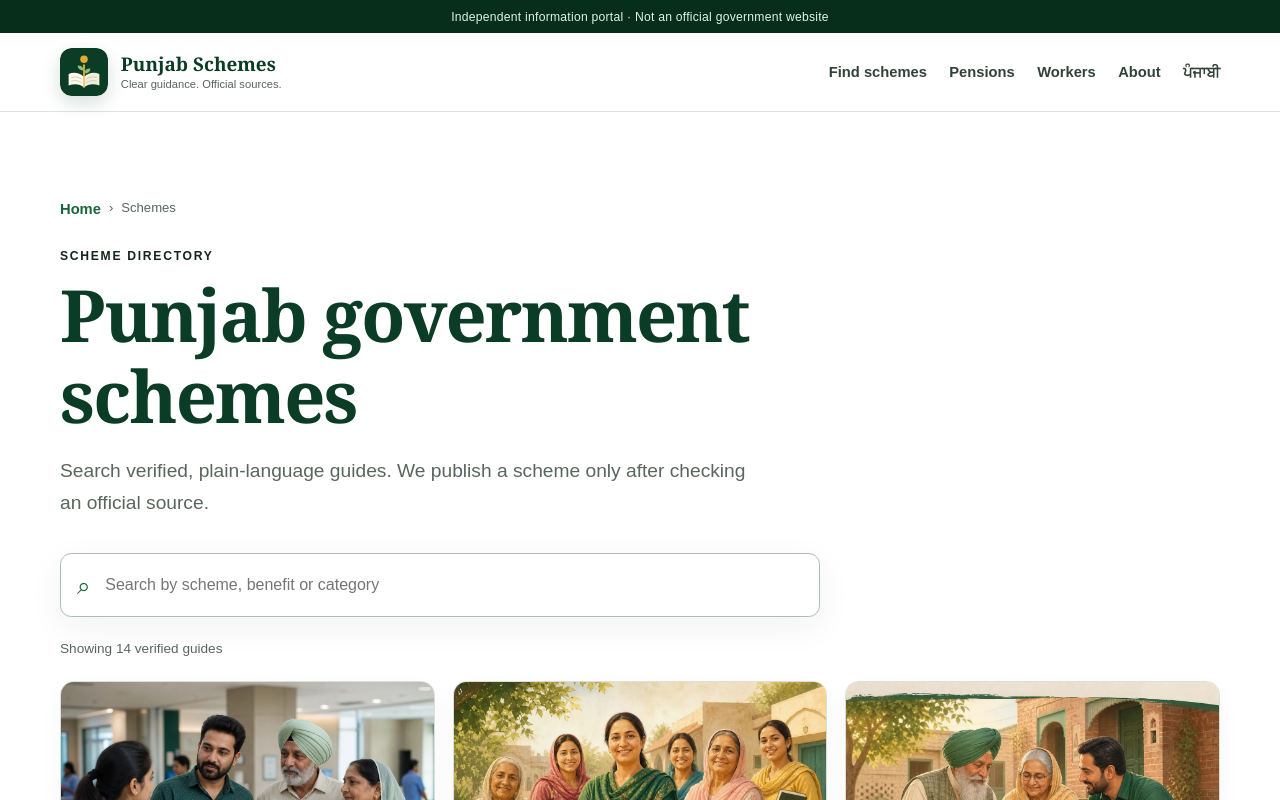
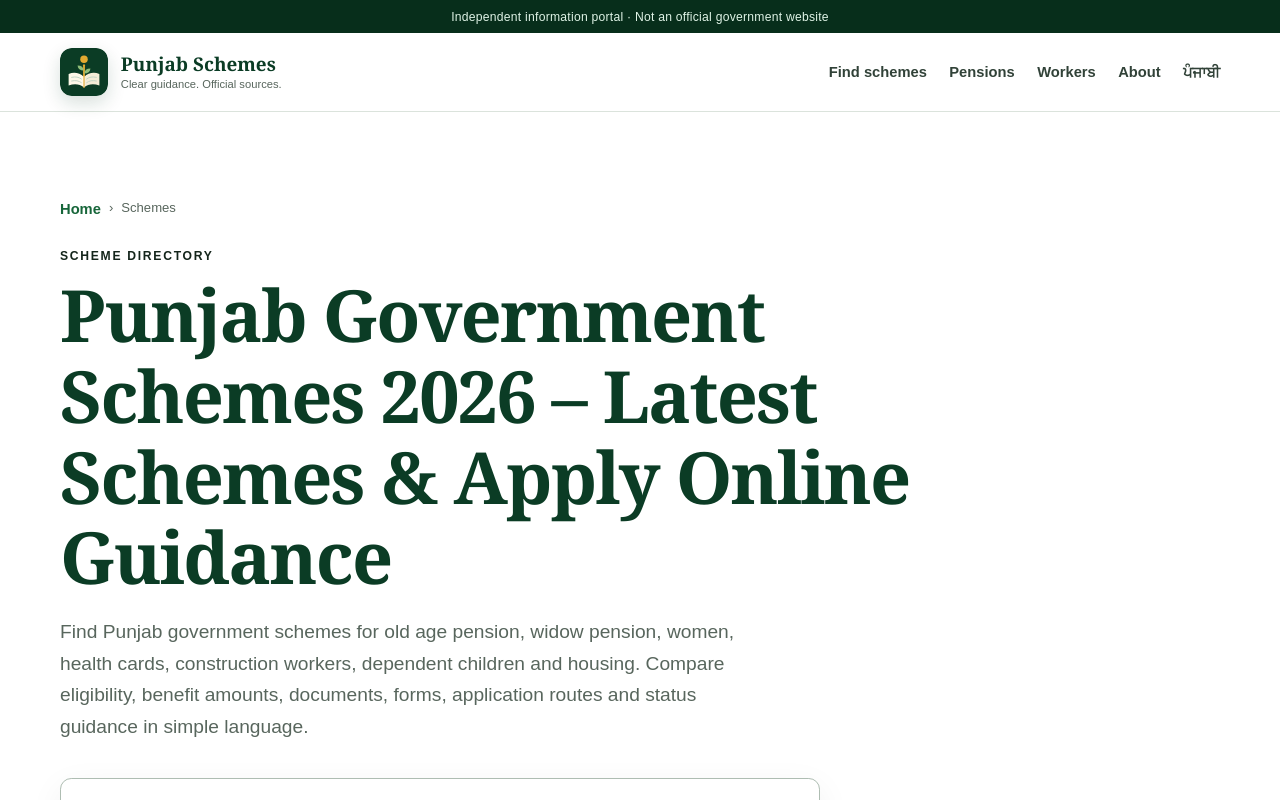
Before and after one commit to js91872/punjabschemes, a Next.js app: page /schemes in a window 1280 px wide. Shown: the top 800 px of the page. Built offline with nearby package versions, Linux system fonts and the light colour scheme; no server answers.

Commit message:
seo: strengthen scheme directory search intent

```diff
--- a/src/app/schemes/page.tsx
+++ b/src/app/schemes/page.tsx
@@ -4,7 +4,7 @@ import { SchemeDirectory } from "@/components/scheme-directory";
 import { schemes } from "@/lib/schemes";
 import { siteConfig } from "@/lib/site";
 
-export const metadata: Metadata = { title: "Punjab Government Schemes", alternates: { canonical: "/schemes" } };
+export const metadata: Metadata = { title: "Punjab Government Schemes 2026: Latest Schemes, Eligibility & Apply Online", description: "Browse Punjab Government Schemes 2026 for pensions, women, health, labour card, BOCW, family benefits and housing. Check eligibility, documents, forms, status and apply-online guidance.", alternates: { canonical: "/schemes" } };
 
 export default function SchemesPage() {
   const structuredData = {
@@ -20,8 +20,8 @@ export default function SchemesPage() {
       <script type="application/ld+json" dangerouslySetInnerHTML={{ __html: JSON.stringify(structuredData).replace(/</g, "\\u003c") }} />
       <nav className="breadcrumbs" aria-label="Breadcrumb"><Link href="/">Home</Link><span>›</span><span>Schemes</span></nav>
       <p className="eyebrow">Scheme directory</p>
-      <h1>Punjab government schemes</h1>
-      <p className="lead">Search verified, plain-language guides. We publish a scheme only after checking an official source.</p>
+      <h1>Punjab Government Schemes 2026 – Latest Schemes & Apply Online Guidance</h1>
+      <p className="lead">Find Punjab government schemes for old age pension, widow pension, women, health cards, construction workers, dependent children and housing. Compare eligibility, benefit amounts, documents, forms, application routes and status guidance in simple language.</p>
       <SchemeDirectory schemes={schemes} />
     </div>
   );
```
